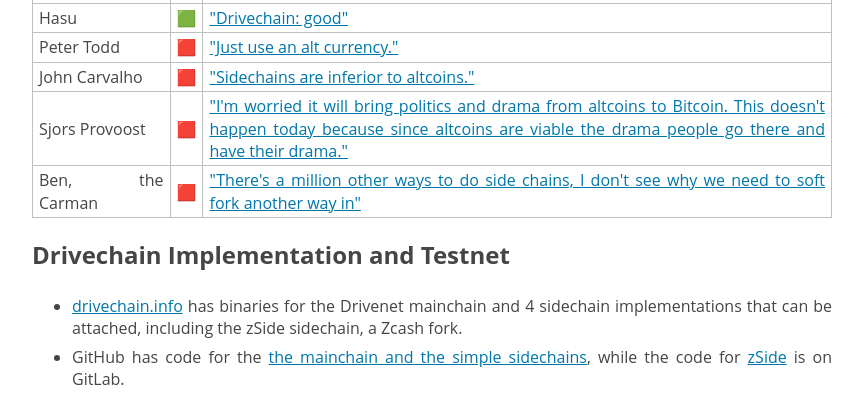
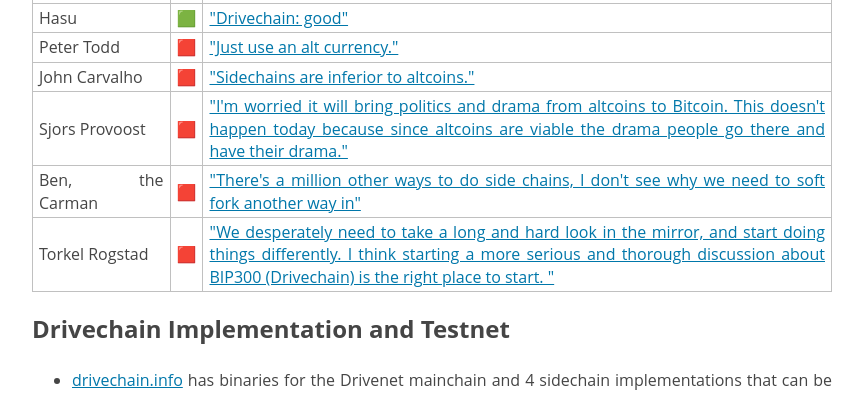
Before and after one commit to fiatjaf/drivechain.xyz, a plain HTML site: page index.html in a window 1280 px wide. Shown: the part 2989-3383 px from the top of the page, without its empty margins (208-1071 px from the left). Drawn offline with Linux system fonts and the light colour scheme.

Commit message:
Add Torkel Rogstad to list
Torkel Rogstad is a well connected developer in the bitcoin community.
In the tweet he suggests that the bitcoin community needs to take the issues of bitcoin more seriously and start discussing Drivechain more honestly.

```diff
--- a/index.html
+++ b/index.html
@@ -364,6 +364,18 @@ From the combination of
       >
     </td>
   </tr>
+  <tr>
+    <td>Torkel Rogstad</td>
+    <td>🟥</td>
+    <td>
+      <a href="https://twitter.com/torkelrogstad/status/1512498148907888643"
+        >"We desperately need to take a long and hard look in the mirror,
+        and start doing things differently. I think starting a more serious
+        and thorough discussion about BIP300 (Drivechain) is the right
+        place to start. "</a
+      >
+    </td>
+  </tr>
 </table>
 
 <h2>Drivechain Implementation and Testnet</h2>
```
